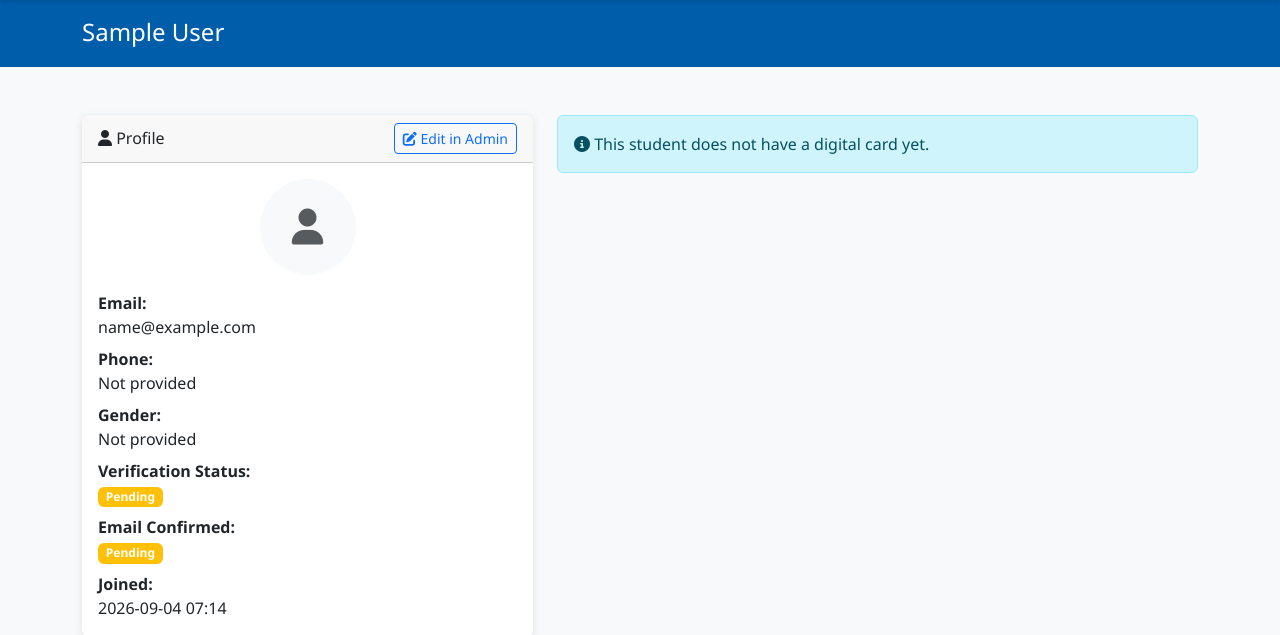
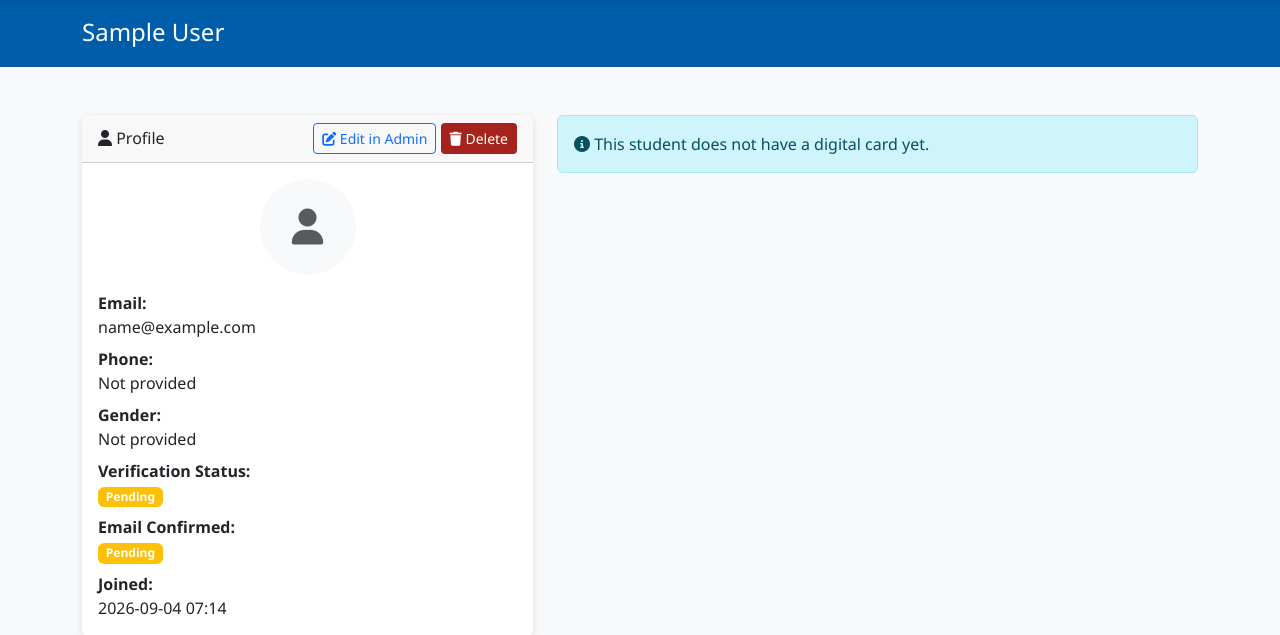
Before and after one commit to 220404773/tut-digital-student-card, a Django app: page /cards/students/1/ in a window 1280 px wide. Shown: the part 56-691 px from the top of the page. Run offline with Django 4.2, Linux system fonts and the light colour scheme; the visitor is signed in with stand-in values (Sample User, id 1); data comes from the database, SQL or seed files in the repository; data that the repository does not hold is empty.

Commit message:
Add Delete buttons next to View Student and Edit in Admin
Both link into Django admin's own delete confirmation flow
(admin:accounts_studentuser_delete) rather than a new one-click
action - reuses the built-in "are you sure, here's what cascades away"
safety page, and StudentUserAdmin.delete_model() already logs the
snapshot to DeletedStudentLog on confirm, so no new backend code
was needed.

```diff
--- a/cards/templates/cards/report_cards.html
+++ b/cards/templates/cards/report_cards.html
@@ -35,6 +35,9 @@
                             <a href="{% url 'staff_student_detail' card.user.id %}" class="btn btn-sm btn-outline-primary">
                                 <i class="fas fa-eye"></i> View Student
                             </a>
+                            <a href="{% url 'admin:accounts_studentuser_delete' card.user.id %}" class="btn btn-sm" style="background:#a4231c; color:#fff;">
+                                <i class="fas fa-trash"></i> Delete
+                            </a>
                         </td>
                     </tr>
                 {% empty %}
--- a/cards/templates/cards/staff_student_detail.html
+++ b/cards/templates/cards/staff_student_detail.html
@@ -16,9 +16,14 @@
             <div class="card mb-4">
                 <div class="card-header d-flex justify-content-between align-items-center">
                     <h6 class="mb-0"><i class="fas fa-user"></i> Profile</h6>
-                    <a href="/admin/accounts/studentuser/{{ student.id }}/change/" class="btn btn-sm btn-outline-primary">
-                        <i class="fas fa-edit"></i> Edit in Admin
-                    </a>
+                    <div>
+                        <a href="/admin/accounts/studentuser/{{ student.id }}/change/" class="btn btn-sm btn-outline-primary">
+                            <i class="fas fa-edit"></i> Edit in Admin
+                        </a>
+                        <a href="{% url 'admin:accounts_studentuser_delete' student.id %}" class="btn btn-sm" style="background:#a4231c; color:#fff;">
+                            <i class="fas fa-trash"></i> Delete
+                        </a>
+                    </div>
                 </div>
                 <div class="card-body">
                     <div class="text-center mb-3">
```
